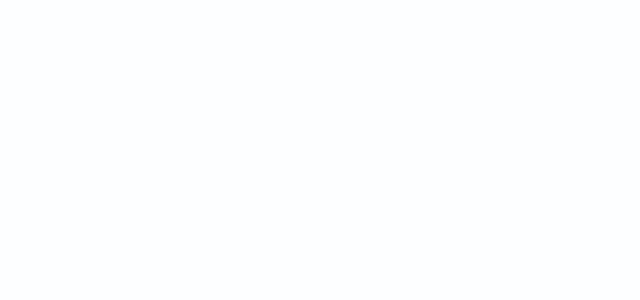
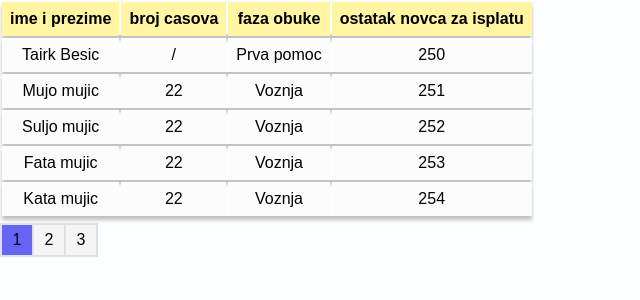
Before and after one commit to thePi314/React-SASS-Template, a React (Create React App) app: page /admin/dashboard in a window 1280 px wide. Shown: the top 300 px of the page, without its empty margins (0-640 px from the left). Built offline with nearby package versions, Linux system fonts and the light colour scheme; a web font is replaced by a local one.

Commit message:
WORK IN PROGRESS

```diff
--- a/src/assets/styles/variables/colors.scss
+++ b/src/assets/styles/variables/colors.scss
@@ -2,3 +2,4 @@ $color-zircon: #FDFEFF;
 $color-lucky-point: #1A2169;
 $color-chetwode-blue: #7d85dd;
 $color-teak: #ABA45E;
+$color-candle-flame:#FFF5A2;
--- a/src/components/_index.scss
+++ b/src/components/_index.scss
@@ -1,3 +1,4 @@
 @import "./input/index";
 @import "./button/index";
 @import "./dropdown/index";
+@import "./table/index";
--- /dev/null
+++ b/src/components/table/_index.scss
@@ -0,0 +1,52 @@
+.table{
+    width: fit-content;
+    height: fit-content;
+    overflow-x: auto;
+    overflow-y: auto;
+
+    table{
+        .header{
+            background-color: $color-candle-flame;
+        }
+        tr{
+            // margin-top: 3.5px;
+            // margin-bottom:
+            box-shadow: 0px 4px 4px rgba(0, 0, 0, 0.25);
+            padding-top: 10px;
+        }
+        td{
+            text-align: center;
+            background-color: #FCFCFC;
+            // margin-bottom: 10px;
+        }
+        th,
+        td{
+            padding: 8px;
+            height: 10px;
+        }
+    }
+
+    .pagination{
+
+        margin-top: 5px;
+        display: flex;
+        width: fit-content;
+        border: 1px solid #e0e0e0;
+        .pagination-link{
+
+            cursor: pointer;
+            display: flex;
+            justify-content: center;
+            align-items: center;
+            border: 1px solid #e0e0e0;
+            width: 30px;
+            height: 30px;
+            background-color: rgb(245, 245, 245);
+
+            &.active{
+                background-color: rgb(101, 101, 245);
+            }
+        }
+    }
+
+}
--- /dev/null
+++ b/src/components/table/index.js
@@ -0,0 +1,178 @@
+import React, { useEffect, useState } from "react";
+
+const Table = () => {
+  let data = [
+    //dummy data
+    {
+      ime_i_prezime: "Tairk Besic",
+      broj_casova: "/",
+      faza_obuke: "Prva pomoc",
+      ostatak_novca_za_isplatu: 250,
+    },
+    {
+      ime_i_prezime: "Mujo mujic",
+      broj_casova: "22",
+      faza_obuke: "Voznja",
+      ostatak_novca_za_isplatu: 251,
+    },
+    {
+      ime_i_prezime: "Suljo mujic",
+      broj_casova: "22",
+      faza_obuke: "Voznja",
+      ostatak_novca_za_isplatu: 252,
+    },
+    {
+      ime_i_prezime: "Fata mujic",
+      broj_casova: "22",
+      faza_obuke: "Voznja",
+      ostatak_novca_za_isplatu: 253,
+    },
+    {
+      ime_i_prezime: "Kata mujic",
+      broj_casova: "22",
+      faza_obuke: "Voznja",
+      ostatak_novca_za_isplatu: 254,
+    }, {
+      ime_i_prezime: "SAJO mujicadwawdawd",
+      broj_casova: "22",
+      faza_obuke: "Voznja",
+      ostatak_novca_za_isplatu: 250,
+    },
+    {
+      ime_i_prezime: "Imran Plasto",
+      broj_casova: "/",
+      faza_obuke: "Prva Pomoc",
+      ostatak_novca_za_isplatu: 999,
+    },
+    {
+      ime_i_prezime: "Amar Sila",
+      broj_casova: "11",
+      faza_obuke: "Voznja",
+      ostatak_novca_za_isplatu: 911,
+    },
+    {
+      ime_i_prezime: "Sumea mujic",
+      broj_casova: "22",
+      faza_obuke: "Voznja",
+      ostatak_novca_za_isplatu: 253,
+    },
+    {
+      ime_i_prezime: "Kanita mujic",
+      broj_casova: "22",
+      faza_obuke: "Voznja",
+      ostatak_novca_za_isplatu: 254,
+    }, {
+      ime_i_prezime: "Evvel Kamenjas",
+      broj_casova: "22",
+      faza_obuke: "Voznja",
+      ostatak_novca_za_isplatu: 250,
+    },
+    {
+      ime_i_prezime: "hamza kamenjas",
+      broj_casova: "33",
+      faza_obuke: "Voznja",
+      ostatak_novca_za_isplatu: 231,
+    },
+    {
+      ime_i_prezime: "Jon doe",
+      broj_casova: "/",
+      faza_obuke: "prva pomoc",
+      ostatak_novca_za_isplatu: 111,
+    },
+    {
+      ime_i_prezime: "Fata mujic",
+      broj_casova: "21",
+      faza_obuke: "Voznja",
+      ostatak_novca_za_isplatu: 253,
+    },
+    {
+      ime_i_prezime: "Kata mujic",
+      broj_casova: "22",
+      faza_obuke: "Voznja",
+      ostatak_novca_za_isplatu: 254,
+    },
+    //  DRUGA TABELA - moras staviti sve pod komentar do ovoga
+    // {
+    //     ime_i_prezime: "Kata mujic",
+    //     broj_racuna: "22",
+    //     vrijeme_placanja: "Voznja",
+    //     iznos_placanja: 250
+    // },
+  ];
+
+  const rangeArray = (start, end) => {
+    const length = end - start + 1;
+
+    return Array.from({ length }, (_, number) => number + start)
+  }
+
+  const [pageSize, setPageSize] = useState(5);
+  const [currentPage, setCurrentPage] = useState(1);
+  const [range, setRange] = useState([]);
+  const [paginatedRows, setPaginatedRows] = useState([]);
+
+  useEffect(() => {
+
+    const numberOfRows = data.length;
+
+    const totalPageCount = Math.ceil(numberOfRows / pageSize);
+
+    setRange(rangeArray(1, totalPageCount));
+
+    // setting first 5 posts
+    setPaginatedRows(data.slice(0, pageSize));
+
+  }, [])
+
+  const changePagination = (index) => {
+
+    setCurrentPage(index);
+
+    const startIndex = (index - 1) * pageSize;
+
+    // console.log("slajsam od:", startIndex, " do:", startIndex + 5)
+
+    setPaginatedRows(data.slice(startIndex, startIndex + 5))
+  }
+
+  return (
+    <div className="table">
+      <table>
+        <thead>
+          <tr className="header">
+            {data &&
+              data.length > 0 &&
+              Object.keys(data[0]).map((key, i) => {
+                return <th key={i}> {key.replaceAll("_", " ")}</th>;
+              })}
+          </tr>
+        </thead>
+        <tbody>
+          {paginatedRows.map((person, i) => {
+            return (
+              <tr key={i}>
+                {data &&
+                  data.length > 0 &&
+                  Object.values(person).map((value, i) => {
+                    return <td key={i}>{value}</td>;
+                  })}
+              </tr>
+            );
+          })}
+        </tbody>
+      </table>
+      <div className="pagination">
+        {range.map((value) => {
+          return (
+            <div className={`pagination-link ${value == currentPage ? "active" : ""}`}
+              key={value}
+              onClick={() => { changePagination(value) }}
+            >{value}</div>
+          )
+        })}
+      </div>
+    </div>
+  );
+};
+
+export default Table;
--- a/src/index.css
+++ b/src/index.css
@@ -137,6 +137,70 @@
   width: 100%;
 }
 
+.table {
+  width: -webkit-fit-content;
+  width: -moz-fit-content;
+  width: fit-content;
+  height: -webkit-fit-content;
+  height: -moz-fit-content;
+  height: fit-content;
+  overflow-x: auto;
+  overflow-y: auto;
+}
+
+.table table .header {
+  background-color: #FFF5A2;
+}
+
+.table table tr {
+  -webkit-box-shadow: 0px 4px 4px rgba(0, 0, 0, 0.25);
+          box-shadow: 0px 4px 4px rgba(0, 0, 0, 0.25);
+  padding-top: 10px;
+}
+
+.table table td {
+  text-align: center;
+  background-color: #FCFCFC;
+}
+
+.table table th,
+.table table td {
+  padding: 8px;
+  height: 10px;
+}
+
+.table .pagination {
+  margin-top: 5px;
+  display: -webkit-box;
+  display: -ms-flexbox;
+  display: flex;
+  width: -webkit-fit-content;
+  width: -moz-fit-content;
+  width: fit-content;
+  border: 1px solid #e0e0e0;
+}
+
+.table .pagination .pagination-link {
+  cursor: pointer;
+  display: -webkit-box;
+  display: -ms-flexbox;
+  display: flex;
+  -webkit-box-pack: center;
+      -ms-flex-pack: center;
+          justify-content: center;
+  -webkit-box-align: center;
+      -ms-flex-align: center;
+          align-items: center;
+  border: 1px solid #e0e0e0;
+  width: 30px;
+  height: 30px;
+  background-color: whitesmoke;
+}
+
+.table .pagination .pagination-link.active {
+  background-color: #6565f5;
+}
+
 .login-screen .title {
   color: #8a8fdb;
   font-size: 64px;
@@ -195,82 +259,6 @@
   padding: 100px 35px;
 }
 
-.navbar,
-.navbar-mobile {
-  background: #8a8fdb;
-}
-
-.navbar .profile-description {
-  text-align: center;
-  padding: 20px 10px;
-}
-
-.navbar .profile-description .avatar {
-  border-radius: 50%;
-  margin: 20px 0;
-}
-
-.navbar .profile-description .name {
-  font-size: 20px;
-  color: white;
-}
-
-.navbar .profile-description .roles {
-  display: -webkit-box;
-  display: -ms-flexbox;
-  display: flex;
-  -webkit-box-orient: horizontal;
-  -webkit-box-direction: normal;
-      -ms-flex-flow: row wrap;
-          flex-flow: row wrap;
-}
-
-.navbar .profile-description .roles .role {
-  width: -webkit-max-content;
-  width: -moz-max-content;
-  width: max-content;
-  height: -webkit-max-content;
-  height: -moz-max-content;
-  height: max-content;
-  padding: 6px;
-  font-size: 14px;
-  background: #F8F8F8;
-  color: #2c2c2c;
-  margin: 4px auto;
-  border-radius: 6px;
-}
-
-.navbar .items .item {
-  cursor: pointer;
-  padding: 8px;
-  margin: 4px auto;
-  color: white;
-  font-size: 16px;
-  max-width: 200px;
-  display: -webkit-box;
-  display: -ms-flexbox;
-  display: flex;
-  -webkit-box-orient: horizontal;
-  -webkit-box-direction: normal;
-      -ms-flex-flow: row;
-          flex-flow: row;
-  -webkit-box-align: center;
-      -ms-flex-align: center;
-          align-items: center;
-}
-
-.navbar .items .item.active {
-  background: #F8F8F8;
-  color: #8a8fdb;
-  cursor: unset;
-}
-
-.navbar .items .item .icon {
-  width: 26px;
-  height: 26px;
-  margin-right: 8px;
-}
-
 body {
   margin: 0;
   background: #FDFEFF;
--- a/src/screens/admin/dashboard/_index.scss
+++ b/src/screens/admin/dashboard/_index.scss
@@ -37,4 +37,4 @@
     }
 }
 
-@import "./navbar/index";
+// @import "./navbar/index";
--- a/src/screens/admin/dashboard/index.js
+++ b/src/screens/admin/dashboard/index.js
@@ -4,6 +4,7 @@ import EmployeesSegment from "./employees";
 import CandidatesSegment from "./candidates";
 
 import Avatar from "../../../assets/images/avatar.png"
+import Table from "../../../components/table";
 
 
 const DashboardRoutes = [
@@ -23,7 +24,9 @@ const AdminDashboard = () => {
     const [activeRoute, setActiveRoute] = useState(0);
 
     return (
-        <div className="screen admin-dashboard-screen"></div>
+        <div className="screen admin-dashboard-screen">
+            <Table />
+        </div>
     );
 };
 
```
Also changed, not shown: src/screens/_index.scss (line endings or trailing spaces).
